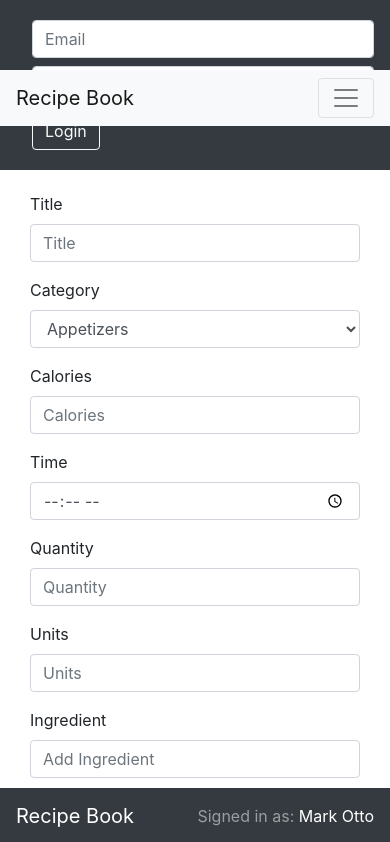
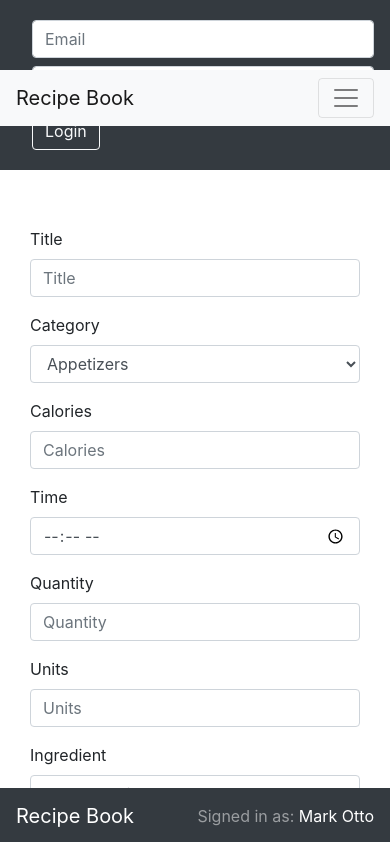
Before and after one commit to patricia0817/recipe-book, a React (Create React App) app in the folder frontend/: page /addRecipe in a window 390 px wide. Shown: the top 842 px of the page. Built offline with nearby package versions, Linux system fonts and the light colour scheme.

Commit message:
fixed login form dispaly on mobile

```diff
--- a/frontend/src/components/NavigationMenu.js
+++ b/frontend/src/components/NavigationMenu.js
@@ -1,10 +1,13 @@
-import React, { useEffect } from 'react'
+import React, { useEffect, useContext } from 'react'
 import { NavLink } from 'react-router-dom'
 import { Navbar, Nav, Button } from 'react-bootstrap'
+import StateContext from '../StateContext'
 
 function NavigationMenu() {
+  const appState = useContext( StateContext )
+
   return (
-    <div className="navigation-menu">
+    <div className={ `navigation-menu ${ !appState.loggedIn && "navigation-menu__logged-out" }` }>
       <Navbar fixed="top" bg="light" expand="lg">
         <Navbar.Brand href="/" className="logo">Recipe Book
       </Navbar.Brand>
--- a/frontend/src/components/Page.js
+++ b/frontend/src/components/Page.js
@@ -1,8 +1,11 @@
-import React, { useEffect } from 'react'
+import React, { useEffect, useContext } from 'react'
+import StateContext from '../StateContext'
 
 function Page( props ) {
+  const appState = useContext( StateContext )
+
   return (
-    < div className="content-container" > { props.children }</div >
+    < div className={ `content-container ${ !appState.loggedIn && "content-container__logged-out" }` } > { props.children }</div >
   )
 }
 
--- a/frontend/src/index.css
+++ b/frontend/src/index.css
@@ -1,5 +1,15 @@
 .navigation-menu nav{
   top: 70px;
+}
+
+.navigation-menu__logged-out nav{
+  top: 172px
+}
+
+@media (min-height: 768px) {
+  .navigation-menu__logged-out nav{
+    top: 70px;
+  }
 }
 
 .logged-in-controls, .login-form {
@@ -65,12 +75,19 @@
   margin-bottom: 2rem;
 }
 
+.content-container__logged-out {
+  margin-top: 14.2rem;
+}
+
 .add-recipe-form {
   margin-bottom: 6rem;
 }
 
 @media (min-height: 768px) and (min-width: 1366px) {
   .content-container {
+    margin-top: 10rem;
+  }
+  .content-container__logged-out {
     margin-top: 10rem;
   }
 }
```
Also changed, not shown: frontend/src/App.js (+0 -13 lines).
